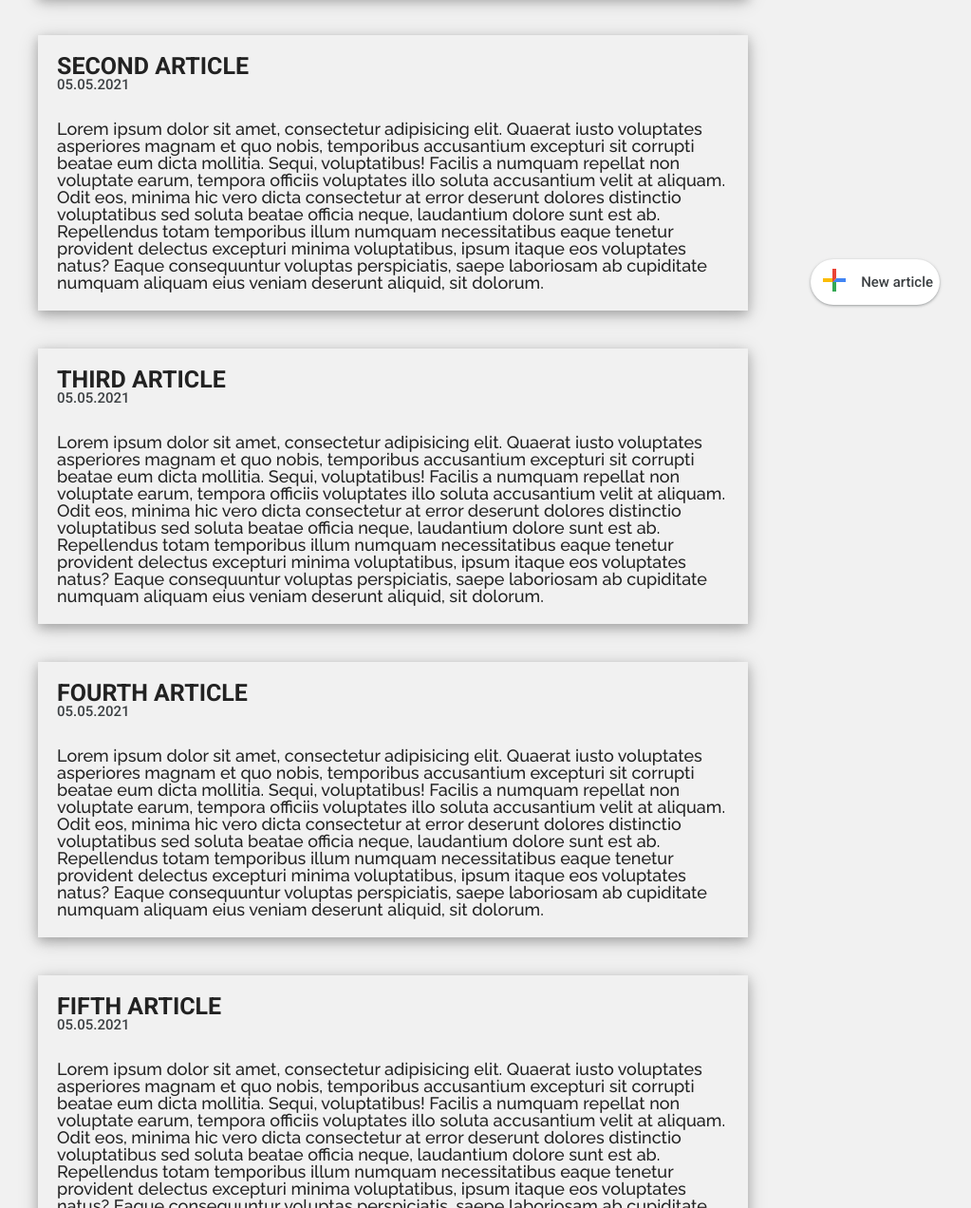
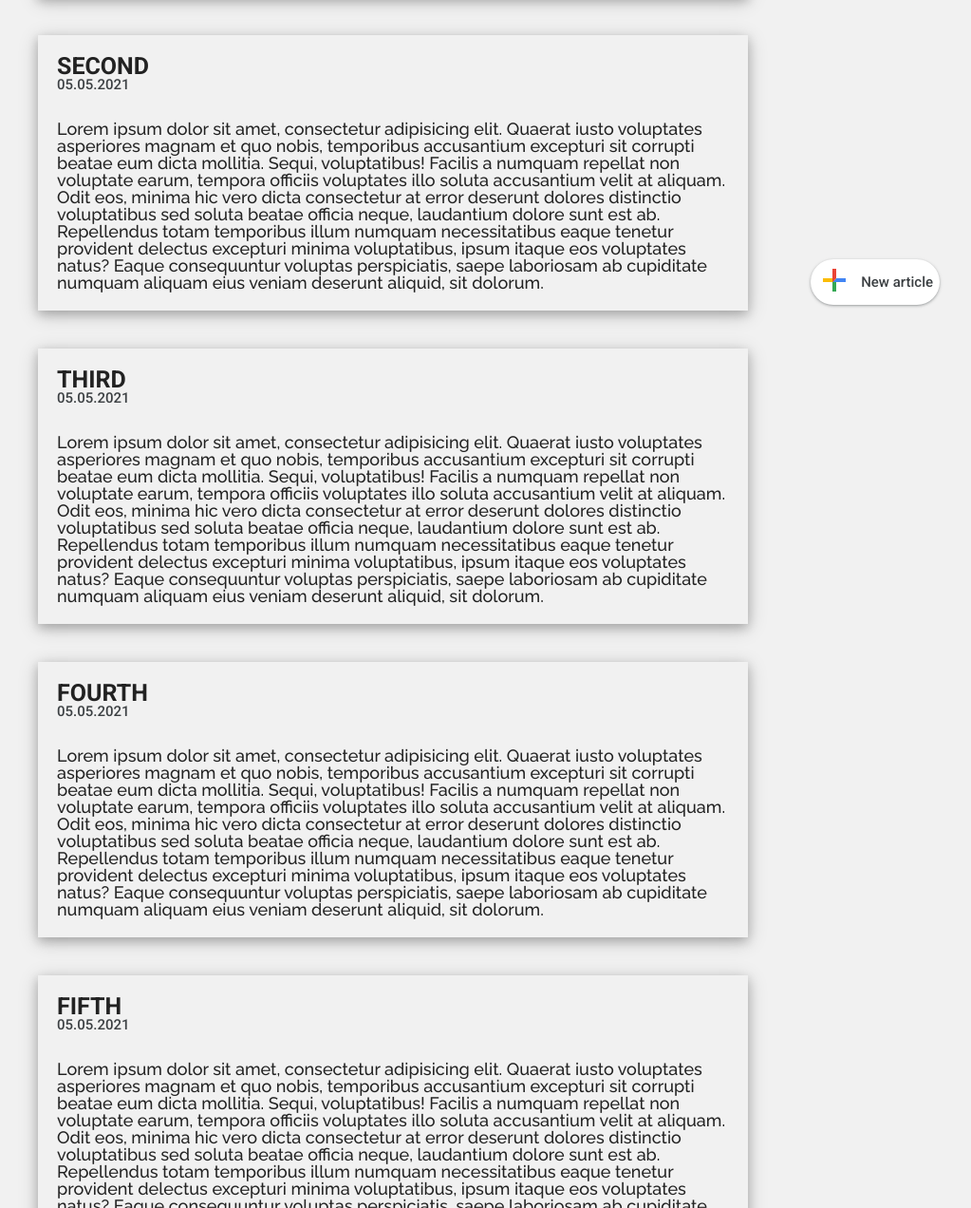
Before and after one commit to Sabjeslav/BlogPageTask, a plain HTML site: page index.html in a window 1280 px wide. Shown: the part 447-1719 px from the top of the page at 95% size, without its empty margins (226-1249 px from the left). Drawn offline with nearby package versions, Linux system fonts and the light colour scheme.

Commit message:
Useless code removed

```diff
--- a/src/js/data.js
+++ b/src/js/data.js
@@ -5,22 +5,22 @@ const Data = [
     content: "Lorem ipsum dolor sit amet, consectetur adipisicing elit. Quaerat iusto voluptates asperiores magnam et quo nobis, temporibus accusantium excepturi sit corrupti beatae eum dicta mollitia. Sequi, voluptatibus! Facilis a numquam repellat non voluptate earum, tempora officiis voluptates illo soluta accusantium velit at aliquam. Odit eos, minima hic vero dicta consectetur at error deserunt dolores distinctio voluptatibus sed soluta beatae officia neque, laudantium dolore sunt est ab. Repellendus totam temporibus illum numquam necessitatibus eaque tenetur provident delectus excepturi minima voluptatibus, ipsum itaque eos voluptates natus? Eaque consequuntur voluptas perspiciatis, saepe laboriosam ab cupiditate numquam aliquam eius veniam deserunt aliquid, sit dolorum.",
   },
   {
-    name: "second article",
+    name: "second",
     date: "05.05.2021",
     content: "Lorem ipsum dolor sit amet, consectetur adipisicing elit. Quaerat iusto voluptates asperiores magnam et quo nobis, temporibus accusantium excepturi sit corrupti beatae eum dicta mollitia. Sequi, voluptatibus! Facilis a numquam repellat non voluptate earum, tempora officiis voluptates illo soluta accusantium velit at aliquam. Odit eos, minima hic vero dicta consectetur at error deserunt dolores distinctio voluptatibus sed soluta beatae officia neque, laudantium dolore sunt est ab. Repellendus totam temporibus illum numquam necessitatibus eaque tenetur provident delectus excepturi minima voluptatibus, ipsum itaque eos voluptates natus? Eaque consequuntur voluptas perspiciatis, saepe laboriosam ab cupiditate numquam aliquam eius veniam deserunt aliquid, sit dolorum.",
   },
   {
-    name: "third article",
+    name: "third",
     date: "05.05.2021",
     content: "Lorem ipsum dolor sit amet, consectetur adipisicing elit. Quaerat iusto voluptates asperiores magnam et quo nobis, temporibus accusantium excepturi sit corrupti beatae eum dicta mollitia. Sequi, voluptatibus! Facilis a numquam repellat non voluptate earum, tempora officiis voluptates illo soluta accusantium velit at aliquam. Odit eos, minima hic vero dicta consectetur at error deserunt dolores distinctio voluptatibus sed soluta beatae officia neque, laudantium dolore sunt est ab. Repellendus totam temporibus illum numquam necessitatibus eaque tenetur provident delectus excepturi minima voluptatibus, ipsum itaque eos voluptates natus? Eaque consequuntur voluptas perspiciatis, saepe laboriosam ab cupiditate numquam aliquam eius veniam deserunt aliquid, sit dolorum.",
   },
   {
-    name: "fourth article",
+    name: "fourth",
     date: "05.05.2021",
     content: "Lorem ipsum dolor sit amet, consectetur adipisicing elit. Quaerat iusto voluptates asperiores magnam et quo nobis, temporibus accusantium excepturi sit corrupti beatae eum dicta mollitia. Sequi, voluptatibus! Facilis a numquam repellat non voluptate earum, tempora officiis voluptates illo soluta accusantium velit at aliquam. Odit eos, minima hic vero dicta consectetur at error deserunt dolores distinctio voluptatibus sed soluta beatae officia neque, laudantium dolore sunt est ab. Repellendus totam temporibus illum numquam necessitatibus eaque tenetur provident delectus excepturi minima voluptatibus, ipsum itaque eos voluptates natus? Eaque consequuntur voluptas perspiciatis, saepe laboriosam ab cupiditate numquam aliquam eius veniam deserunt aliquid, sit dolorum.",
   },
   {
-    name: "fifth article",
+    name: "fifth",
     date: "05.05.2021",
     content: "Lorem ipsum dolor sit amet, consectetur adipisicing elit. Quaerat iusto voluptates asperiores magnam et quo nobis, temporibus accusantium excepturi sit corrupti beatae eum dicta mollitia. Sequi, voluptatibus! Facilis a numquam repellat non voluptate earum, tempora officiis voluptates illo soluta accusantium velit at aliquam. Odit eos, minima hic vero dicta consectetur at error deserunt dolores distinctio voluptatibus sed soluta beatae officia neque, laudantium dolore sunt est ab. Repellendus totam temporibus illum numquam necessitatibus eaque tenetur provident delectus excepturi minima voluptatibus, ipsum itaque eos voluptates natus? Eaque consequuntur voluptas perspiciatis, saepe laboriosam ab cupiditate numquam aliquam eius veniam deserunt aliquid, sit dolorum.",
   },
--- a/src/js/script.js
+++ b/src/js/script.js
@@ -9,6 +9,9 @@ const articleTitle = document.querySelector(".modal-input-title");
 const articleContent = document.querySelector(".modal-input-content");
 const articlesWrapper = document.querySelector(".articles-wrapper");
 const searchInput = document.querySelector(".header-search-input");
+
+const editBtn = document.querySelectorAll(".btn-edit");
+const deleteBtn = document.querySelectorAll(".btn-delete");
 
 function renderArticles(searchStr) {
   if (searchStr) {
@@ -33,7 +36,7 @@ function createArticleWrapper(item) {
     "div",
     { classNames: ["main-article"] },
     articleHeader(item),
-    articleText(item)
+    articleText(item),
   );
 }
 
@@ -61,6 +64,7 @@ function articleText({ content }) {
   textContent.textContent = content;
   return textContent;
 }
+
 
 function getCurrentDate() {
   let today = new Date();
@@ -113,9 +117,8 @@ publishBtn.addEventListener("click", (e) => {
     content: articleContent.value,
   };
   Data.push(newArticle);
-  searchInput.value="";
+  searchInput.value = "";
   renderArticles(searchInput.value);
-  // articlesWrapper.append(createArticleWrapper(newArticle));
   closeForm();
 });
 
--- a/src/sass/_main.sass
+++ b/src/sass/_main.sass
@@ -7,7 +7,7 @@
   position: relative
   &:empty
     &::after
-      content: "No articles";
+      content: "No articles"
       font-size: 50px
       text-transform: uppercase
       color: #8a8a8a
@@ -33,6 +33,7 @@
       font-family: inherit
       margin-top: 30px
       font-size: 18px
+
 .main-btn
   position: fixed
   top: 90vh
```
Also changed, not shown: index.html (+1 -2 lines).
